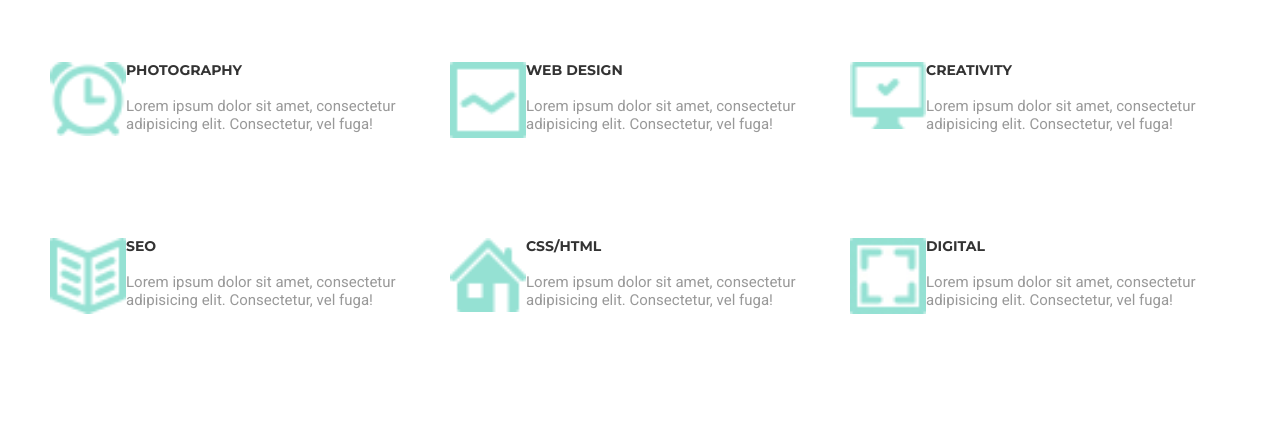
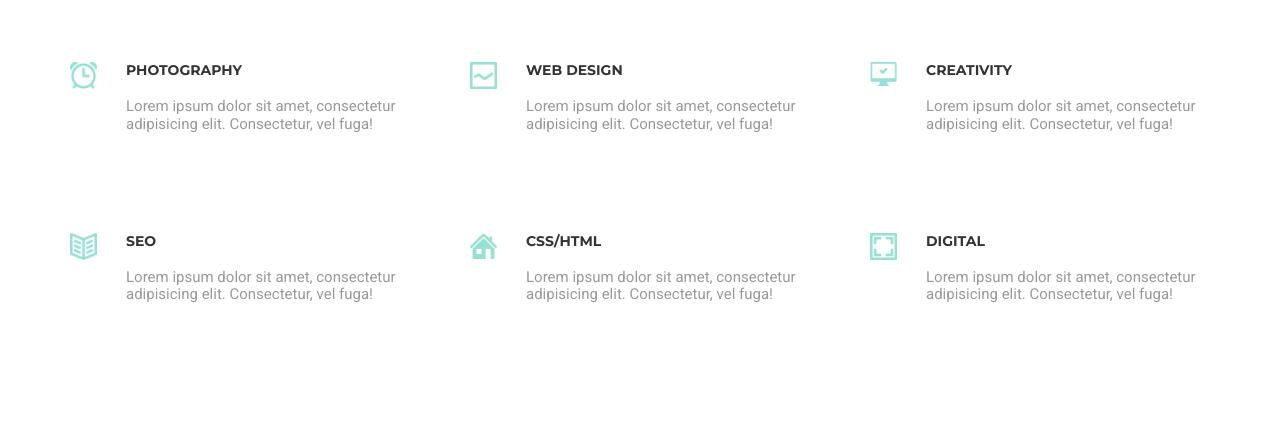
Before and after one commit to KurganovaT/goit-fe-course, a plain HTML site: page html-css/module-06/index.html in a window 1280 px wide. Shown: the part 315-740 px from the top of the page. Drawn offline with Linux system fonts and the light colour scheme.

Commit message:
Final commit

```diff
--- a/html-css/module-06/css/style.css
+++ b/html-css/module-06/css/style.css
@@ -136,7 +136,7 @@ ul {
   display: block;
   float: left;
   width: 20%;
-  /* padding: 0 29px 0 20px; */
+  padding: 0 29px 0 20px;
 }
 
 .services_link-services_descr {
--- a/html-css/module-06/index.html
+++ b/html-css/module-06/index.html
@@ -44,7 +44,7 @@
 			<ul class="services_section-services_list">
 				<li class="services_list-services_item">
 					<a href="" class="services_item-services_link clearfix">
-						<img src="./img/alarm.gif" alt="clock" class="services_link-services_img">
+						<img src="./img/ALARM.PNG" alt="clock" class="services_link-services_img">
 						<div class="services_link-services_descr">
 							<h3 class="services_descr_title">photography</h3>
 							<p class="services_descr_text">Lorem ipsum dolor sit amet, consectetur adipisicing elit. Consectetur, vel fuga!</p>
@@ -53,7 +53,7 @@
 				</li>
 				<li class="services_list-services_item">
 					<a href="" class="services_item-services_link">
-						<img src="./img/line_graph.png" alt="" class="services_link-services_img">
+						<img src="./img/LINE_GRAPH.PNG" alt="" class="services_link-services_img">
 						<div class="services_link-services_descr">
 							<h3 class="services_descr_title">web design</h3>
 							<p class="services_descr_text">Lorem ipsum dolor sit amet, consectetur adipisicing elit. Consectetur, vel fuga!</p>
@@ -62,7 +62,7 @@
 				</li>
 				<li class="services_list-services_item">
 					<a href="" class="services_item-services_link">
-						<img src="./img/computer_ok.png" alt="" class="services_link-services_img">
+						<img src="./img/COMPUTER_OK.PNG" alt="" class="services_link-services_img">
 						<div class="services_link-services_descr">
 							<h3 class="services_descr_title">creativity</h3>
 							<p class="services_descr_text">Lorem ipsum dolor sit amet, consectetur adipisicing elit. Consectetur, vel fuga!</p>
@@ -71,7 +71,7 @@
 				</li>
 				<li class="services_list-services_item">
 					<a href="" class="services_item-services_link">
-						<img src="./img/book2.png" alt="" class="services_link-services_img">
+						<img src="./img/BOOK2.PNG" alt="" class="services_link-services_img">
 						<div class="services_link-services_descr">
 							<h3 class="services_descr_title">seo</h3>
 							<p class="services_descr_text">Lorem ipsum dolor sit amet, consectetur adipisicing elit. Consectetur, vel fuga!</p>
@@ -80,7 +80,7 @@
 				</li>
 				<li class="services_list-services_item">
 					<a href="" class="services_item-services_link">
-						<img src="./img/home.png" alt="" class="services_link-services_img">
+						<img src="./img/HOME.PNG" alt="" class="services_link-services_img">
 						<div class="services_link-services_descr">
 							<h3 class="services_descr_title">css/html</h3>
 							<p class="services_descr_text">Lorem ipsum dolor sit amet, consectetur adipisicing elit. Consectetur, vel fuga!</p>
@@ -89,7 +89,7 @@
 				</li>
 				<li class="services_list-services_item">
 					<a href="" class="services_item-services_link">
-						<img src="./img/image.jpg" alt="" class="services_link-services_img">
+						<img src="./img/IMAGE.PNG" alt="" class="services_link-services_img">
 						<div class="services_link-services_descr">
 							<h3 class="services_descr_title">digital</h3>
 							<p class="services_descr_text">Lorem ipsum dolor sit amet, consectetur adipisicing elit. Consectetur, vel fuga!</p>
```
Also changed, not shown: html-css/module-06/img/ALARM.gif (deleted), html-css/module-06/img/IMAGE.jpg (deleted).
